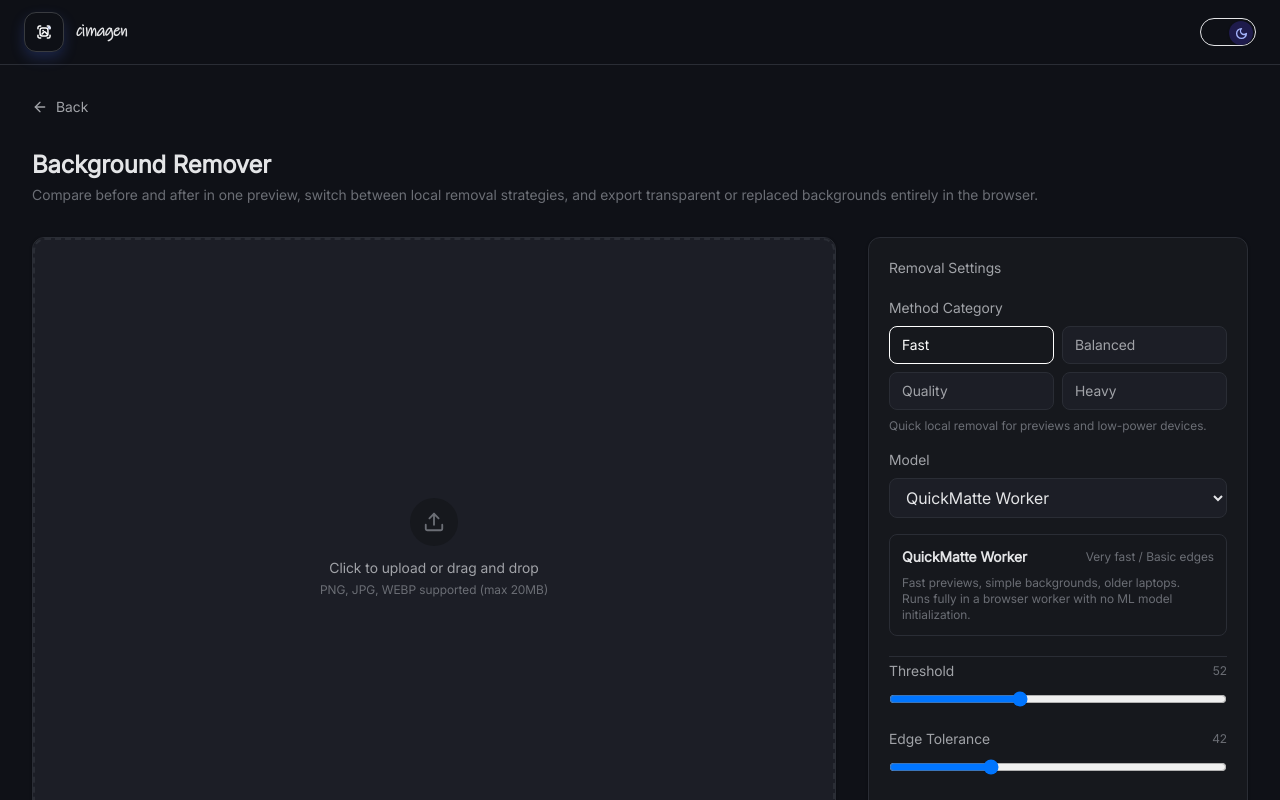
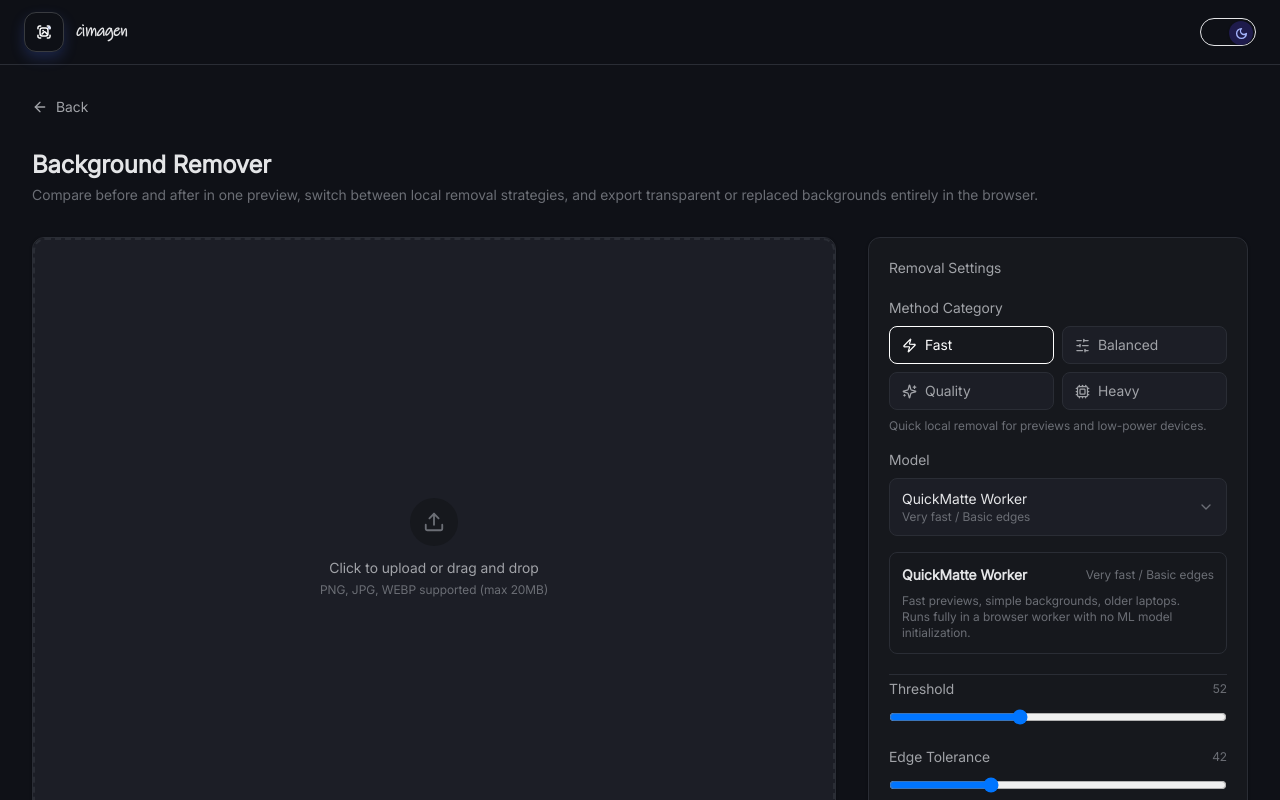
Before and after one commit to motebaya/cimagen, a React (Vite) app: page /cimagen/background-remover in a window 1280 px wide. Shown: the top 800 px of the page. Built offline with nearby package versions, Linux system fonts and the light colour scheme.

Commit message:
refactor(background-remover): adopt shared model controls

```diff
--- a/src/components/background-remover/BackgroundRemoverModelSelector.jsx
+++ b/src/components/background-remover/BackgroundRemoverModelSelector.jsx
@@ -1,3 +1,6 @@
+import CreatorMethodCategoryButtons from "../creator/CreatorMethodCategoryButtons.jsx";
+import CreatorSelect from "../creator/CreatorSelect.jsx";
+
 export default function BackgroundRemoverModelSelector({ modelState }) {
   const {
     tiers,
@@ -15,36 +18,11 @@ export default function BackgroundRemoverModelSelector({ modelState }) {
   return (
     <div className="space-y-4">
       <div>
-        <label
-          className="block text-sm font-medium mb-2"
-          style={{ color: "var(--text-secondary)" }}
-        >
-          Method Category
-        </label>
-        <div className="grid grid-cols-2 gap-2">
-          {tiers.map((tier) => {
-            const isSelected = tier.id === selectedTier;
-            return (
-              <button
-                key={tier.id}
-                type="button"
-                onClick={() => setSelectedTier(tier.id)}
-                className="px-3 py-2 rounded-lg text-sm font-medium cursor-pointer border text-left"
-                style={{
-                  borderColor: isSelected
-                    ? "var(--color-primary-600)"
-                    : "var(--border-color)",
-                  backgroundColor: isSelected
-                    ? "var(--color-primary-600)"
-                    : "var(--bg-tertiary)",
-                  color: isSelected ? "#fff" : "var(--text-secondary)",
-                }}
-              >
-                {tier.label}
-              </button>
-            );
-          })}
-        </div>
+        <CreatorMethodCategoryButtons
+          options={tiers}
+          selectedValue={selectedTier}
+          onChange={setSelectedTier}
+        />
         <p
           className="text-xs mt-2 m-0"
           style={{ color: "var(--text-tertiary)" }}
@@ -53,30 +31,16 @@ export default function BackgroundRemoverModelSelector({ modelState }) {
         </p>
       </div>
 
-      <div>
-        <label
-          className="block text-sm font-medium mb-2"
-          style={{ color: "var(--text-secondary)" }}
-        >
-          Model
-        </label>
-        <select
-          value={selectedModelId || ""}
-          onChange={(event) => setSelectedModelId(event.target.value)}
-          className="w-full px-3 py-2 rounded-lg border outline-none"
-          style={{
-            borderColor: "var(--border-color)",
-            backgroundColor: "var(--input-bg)",
-            color: "var(--text-primary)",
-          }}
-        >
-          {filteredModels.map((model) => (
-            <option key={model.id} value={model.id}>
-              {model.label}
-            </option>
-          ))}
-        </select>
-      </div>
+      <CreatorSelect
+        label="Model"
+        value={selectedModelId || ""}
+        options={filteredModels.map((model) => ({
+          value: model.id,
+          label: model.label,
+          description: `${model.estimatedPerformance} / ${model.estimatedQuality}`,
+        }))}
+        onChange={setSelectedModelId}
+      />
 
       {selectedModel && (
         <div
```
